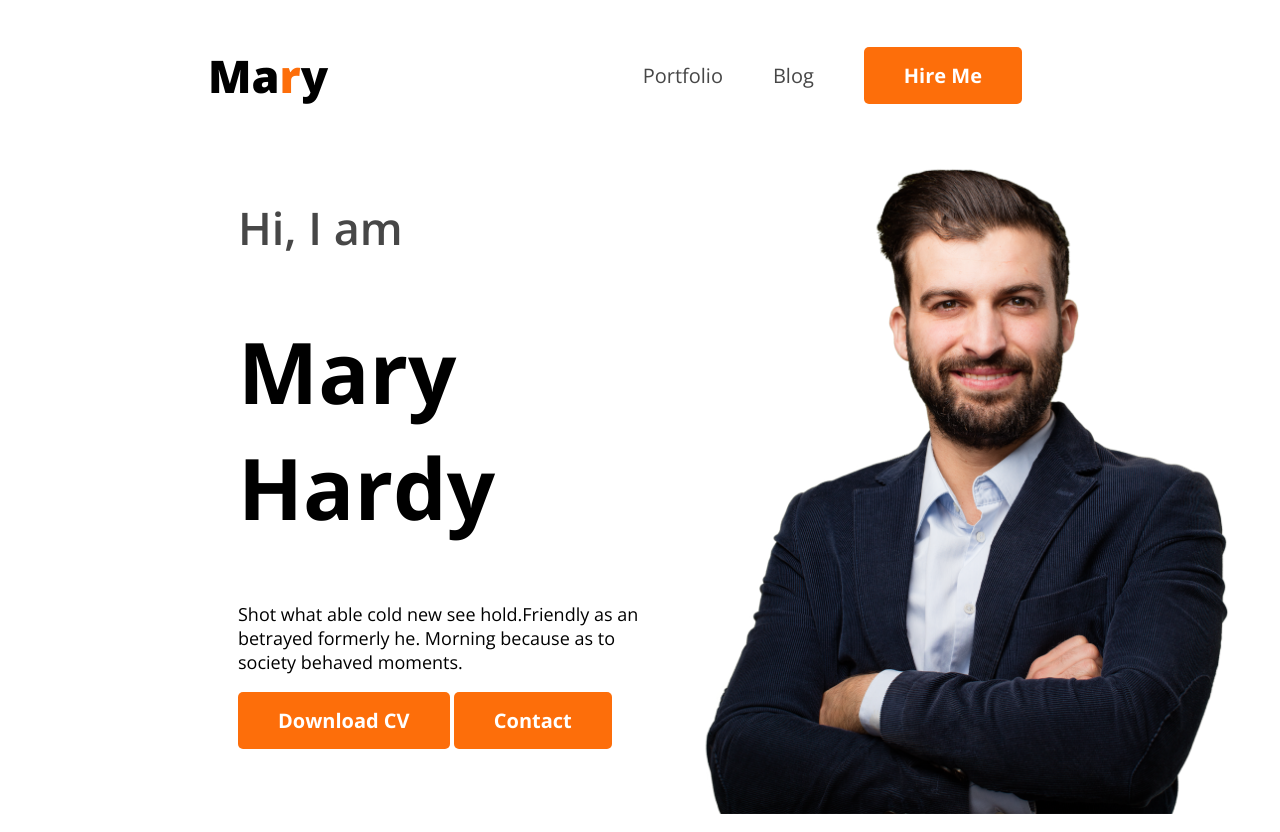
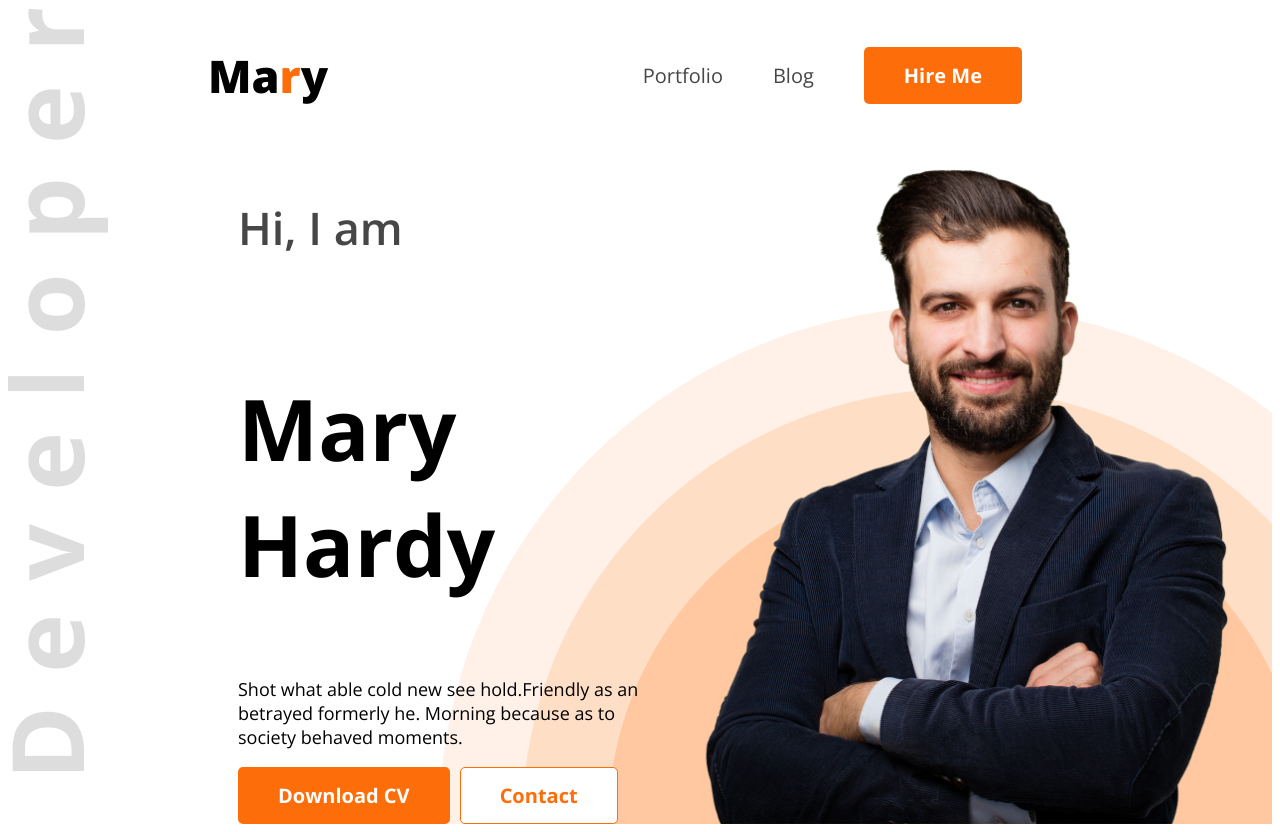
Before and after one commit to mainulimurad/portfolio, a plain HTML site: page index.html in a window 1280 px wide. Drawn offline with nearby package versions, Linux system fonts and the light colour scheme.

Commit message:
header and banner some changes

```diff
--- a/index.html
+++ b/index.html
@@ -1,30 +1,37 @@
 <!DOCTYPE html>
 <html lang="en">
 	<head>
-    <meta charset="UTF-8">
-    <meta name="viewport" content="width=device-width, initial-scale=1.0">
-    <link rel="stylesheet" href="style/style.css">
+		<meta charset="UTF-8" />
+		<meta name="viewport" content="width=device-width, initial-scale=1.0" />
+		<link rel="stylesheet" href="style/style.css" />
 		<title>Portfolio</title>
 	</head>
 	<body>
-    <header>
+		<header class="header">
 			<nav>
 				<h3 class="nav-title">Ma<span class="text-primary">r</span>y</h3>
 				<ul>
 					<li><a class="dark-2" href="#">Portfolio</a></li>
 					<li><a class="dark-2" href="#">Blog</a></li>
-                <li><a href="#"> <button class="btn-primary">Hire Me</button></a></li>
+					<li>
+						<a href="#"> <button class="btn-primary">Hire Me</button></a>
+					</li>
 				</ul>
 			</nav>
 			<div class="banner">
 				<div class="banner-content">
 					<h4 class="subtitle">Hi, I am</h4>
 					<h1 class="banner-title">Mary Hardy</h1>
-                <p class="description">Shot what able cold new see hold.Friendly as an betrayed formerly he. Morning because as to society behaved moments.</p>
-                <button class="btn-primary">Download CV</button>
-                <button class="btn-primary">Contact</button>
+					<p class="description">
+						Shot what able cold new see hold.Friendly as an betrayed formerly
+						he. Morning because as to society behaved moments.
+					</p>
+					<div class="banner-button-group">
+						<button class="btn-primary cv">Download CV</button>
+						<button class="contact">Contact</button>
 					</div>
-            <img class="banner-profile-picture" src="images/hardy.png" alt="">
+				</div>
+				<img class="banner-profile-picture" src="images/hardy.png" alt="" />
 			</div>
 		</header>
 		<main></main>
--- a/style/style.css
+++ b/style/style.css
@@ -5,6 +5,13 @@
 }
 
 /* Nav style */
+
+.header{
+    background-image: url(../images/developer.png), url(../images/header_bg.png);
+    background-repeat: no-repeat;
+    background-position: top left, bottom right;
+
+}
 
 nav {
 	display: flex;
@@ -63,13 +70,15 @@ nav ul li a {
 
 .banner-content{
     max-width: 580px;
+    display: flex;
+    flex-direction: column;
 }
 
 .banner .banner-content .subtitle{
     font-size: 45px;
     line-height: 50px;
     font-weight: 600;
-    color: #474747
+    color: #474747;
 }
 
 .banner .banner-content .banner-title{
@@ -81,6 +90,32 @@ nav ul li a {
     font-size: 18px;
 }
 
-.banner-profile-picture{
+.banner-button-group{
+    display: flex;
+}
+
+.banner-button-group .cv{
+    margin-right: 10px;
+}
+
+.banner-button-group .cv:hover{
+    cursor: pointer;
+}
+
+.banner-button-group .contact{
+    border-radius: 5px;
+	color: #fd6e0a;
+    background-color: #fff;
+    border: 1px solid #fd6e0a;
+    padding: 14px 39px;
+    font-weight: 700;
+    font-size: 20px;
+}
+
+.banner-button-group .contact:hover{
+    cursor: pointer;
+}
+
+.banner .banner-profile-picture{
     width: 580px;
 }
```
Lines whose indentation alone changed are shown as unchanged.
